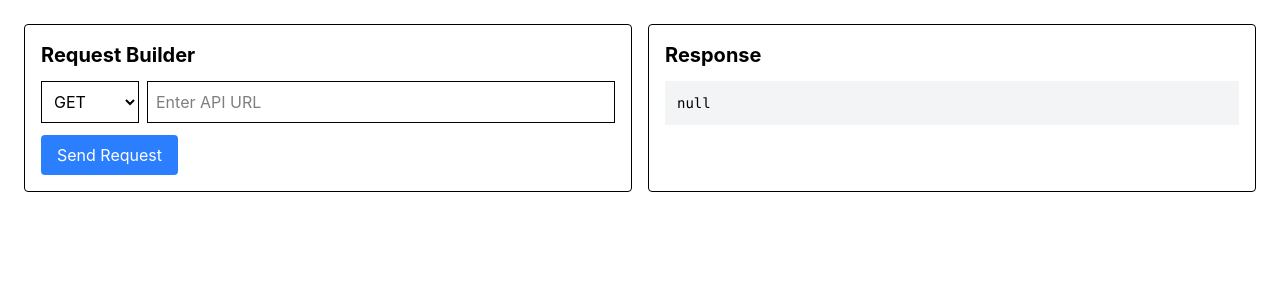
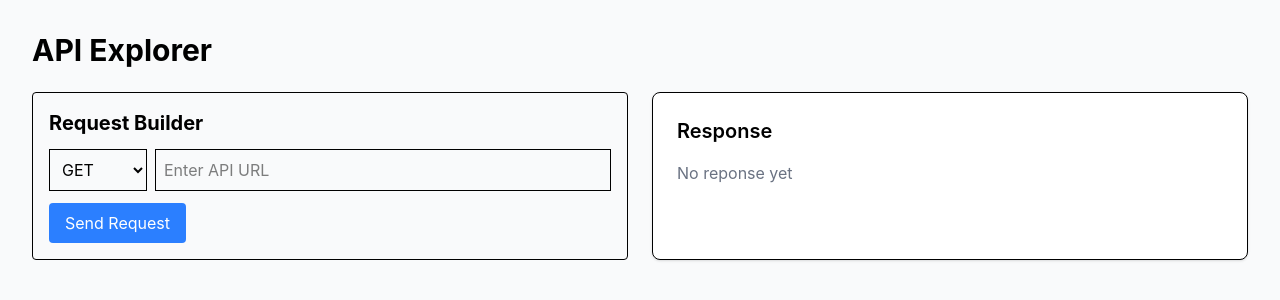
Before and after one commit to bsilcox1990/api-explorer-dashboard, a React (Vite) app: page / in a window 1280 px wide. Shown: the top 300 px of the page. Built offline with nearby package versions, Linux system fonts and the light colour scheme.

Commit message:
feat: add response metadata display

```diff
--- a/src/components/RequestBuilder.tsx
+++ b/src/components/RequestBuilder.tsx
@@ -11,11 +11,22 @@ export default function RequestBuilder({setResponse}: Props){
 
     const sendRequest = async () => {
         try {
+            const start = performance.now();
+
             const res = await axios({
                 method,
                 url
             })
-            setResponse(res.data);
+
+            const end = performance.now();
+
+            setResponse({
+                data: res.data,
+                status: res.status,
+                time: Math.round(end - start),
+                size: JSON.stringify(res.data).length
+            });
+
         }catch (error){
             console.error(error);
         }
--- a/src/components/ResponseViewer.tsx
+++ b/src/components/ResponseViewer.tsx
@@ -3,12 +3,33 @@ type Props = {
 }
 
 export default function ResponseViewer({ response }: Props){
+
+    if (!response) {
+        return (
+            <div className="p-6 border rounded-lg bg-white shadow">
+                <h2 className="text-xl font-semibold mb-4">Response</h2>
+                <p className="text-gray-500">No reponse yet</p>
+            </div>
+        )
+    }
+
     return(
-        <div className="p-4 border rounded">
-            <h2 className="text-xl font-bold mb-3">Response</h2>
+        <div className="p-6 border rounded-lg bg-white shadow">
+            <h2 className="text-xl font-bold mb-4">Response</h2>
 
-            <pre className="bg-gray-100 p-3 overflow-auto text-sm">
-                {JSON.stringify(response, null, 2)}
+            <div className="flex gap-6 text-sm mb-4">
+                <div>
+                    <span className="font-semibold">Status: </span>{response.status}
+                </div>
+                <div>
+                    <span className="font-semibold">Time: </span>{response.time} ms
+                </div>
+                <div>
+                    <span className="font-semibold">Size: </span>{response.size} bytes
+                </div>
+            </div>
+            <pre className="bg-gray-100 p-4 rounded text-sm overflow-auto max-h-[500px]">
+                {JSON.stringify(response.data, null, 2)}
             </pre>
         </div>
     )
--- a/src/pages/Dashboard.tsx
+++ b/src/pages/Dashboard.tsx
@@ -6,9 +6,13 @@ export default function Dashboard() {
     const [response, setResponse] = useState(null);
 
     return(
-        <div className="grid grid-cols-2 gap-4 p-6">
-            <RequestBuilder setResponse={setResponse} />
-            <ResponseViewer response={response} />
+        <div className="p-8 bg-gray-50 min-h-screen">
+            <h1 className="text-3xl font-bold mb-6">API Explorer</h1>
+
+            <div className="grid grid-cols-2 gap-6">
+                <RequestBuilder setResponse={setResponse} />
+                <ResponseViewer response={response} />
+            </div>
         </div>
     )
 }
```
